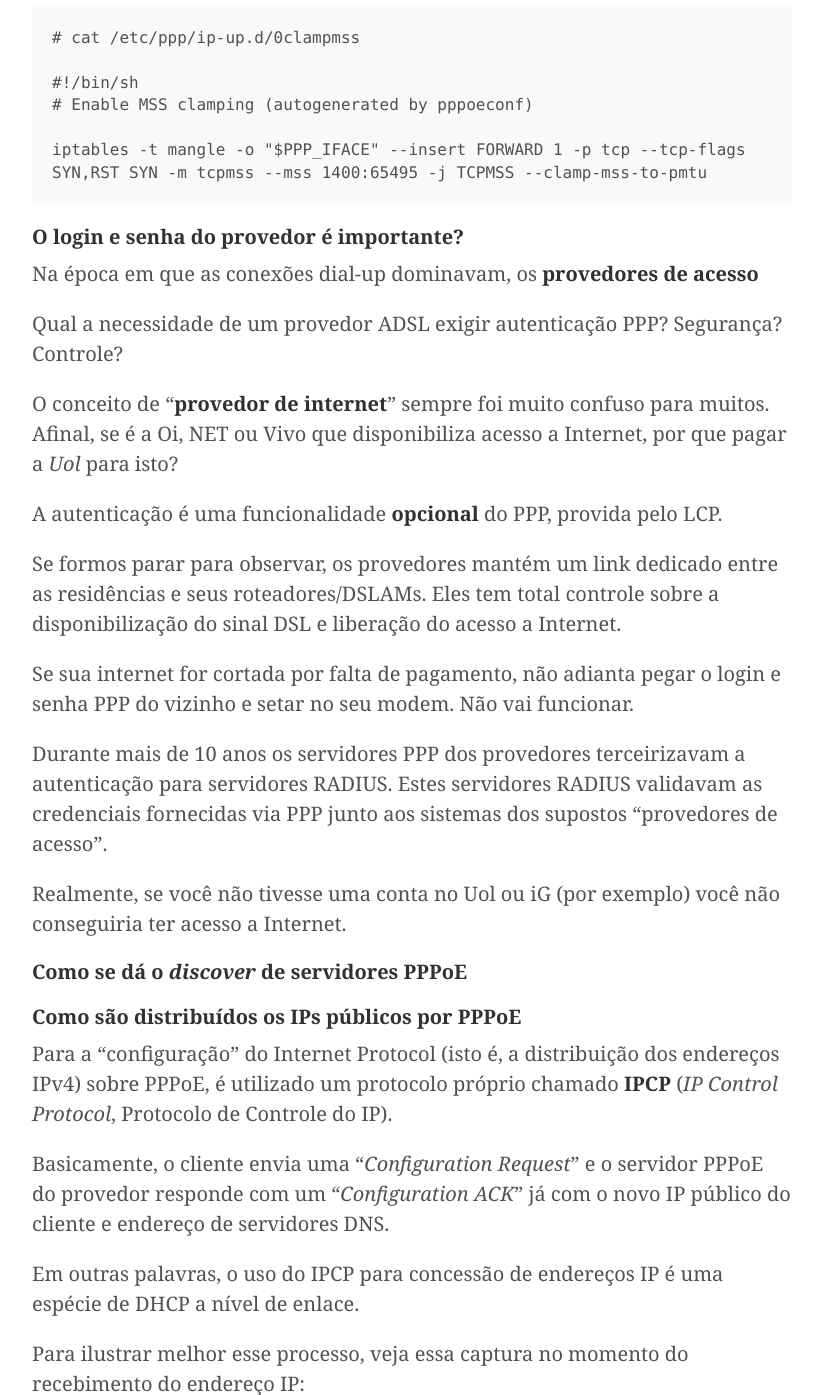
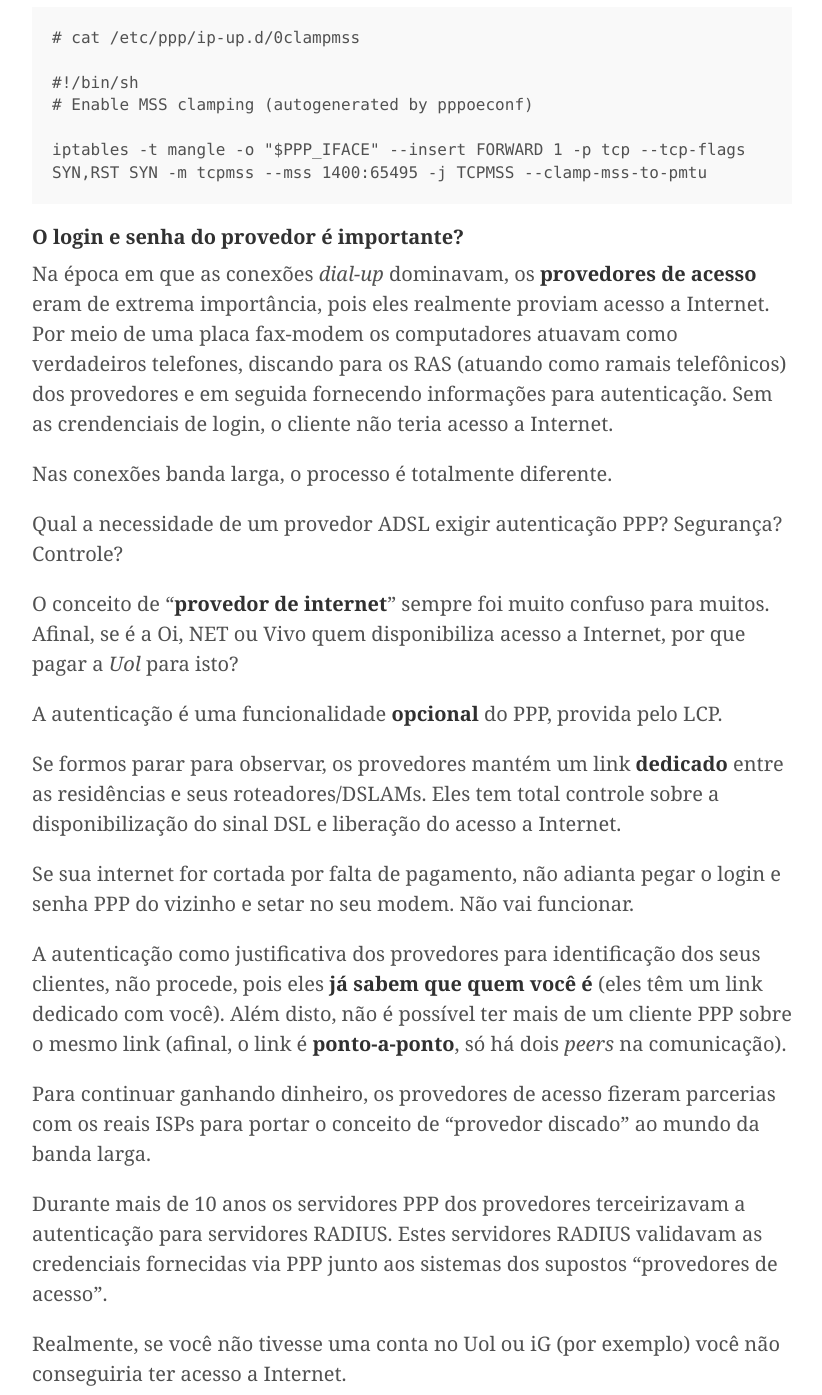
Before and after one commit to Kingm0b/jekyll-minimal-theme, a Jekyll site: the page built from _posts/2016-12-25-debian-pppoe.md, in a window 1280 px wide and 1400 px high, scrolled down 6266 px, cut to the strip 0-1395 px from the top of the window. Shown: the whole strip, without its empty margins (228-1050 px from the left). Built offline with Jekyll 4.4.1, drawn with Linux system fonts in a browser that asks for light colours; some of the changed text lies outside the part shown.

Commit message:
Update 2016-12-25-debian-pppoe.md

```diff
--- a/_posts/2016-12-25-debian-pppoe.md
+++ b/_posts/2016-12-25-debian-pppoe.md
@@ -191,21 +191,35 @@ iptables -t mangle -o "$PPP_IFACE" --insert FORWARD 1 -p tcp --tcp-flags SYN,RST
 
 #### O login e senha do provedor é importante?
 
-Na época em que as conexões dial-up dominavam, os **provedores de acesso**
+Na época em que as conexões *dial-up* dominavam, os **provedores de acesso** eram de extrema importância, pois eles realmente proviam acesso a Internet. Por meio de uma placa fax-modem os computadores atuavam como verdadeiros telefones, discando para os RAS (atuando como ramais telefônicos) dos provedores e em seguida fornecendo informações para autenticação. Sem as crendenciais de login, o cliente não teria acesso a Internet.
+
+Nas conexões banda larga, o processo é totalmente diferente.
 
 Qual a necessidade de um provedor ADSL exigir autenticação PPP? Segurança? Controle?
 
-O conceito de "**provedor de internet**" sempre foi muito confuso para muitos. Afinal, se é a Oi, NET ou Vivo que disponibiliza acesso a Internet, por que pagar a *Uol* para isto?
+O conceito de "**provedor de internet**" sempre foi muito confuso para muitos. Afinal, se é a Oi, NET ou Vivo quem disponibiliza acesso a Internet, por que pagar a *Uol* para isto?
 
 A autenticação é uma funcionalidade **opcional** do PPP, provida pelo LCP.
 
-Se formos parar para observar, os provedores mantém um link dedicado entre as residências e seus roteadores/DSLAMs. Eles tem total controle sobre a disponibilização do sinal DSL e liberação do acesso a Internet.
+Se formos parar para observar, os provedores mantém um link **dedicado** entre as residências e seus roteadores/DSLAMs. Eles tem total controle sobre a disponibilização do sinal DSL e liberação do acesso a Internet.
 
 Se sua internet for cortada por falta de pagamento, não adianta pegar o login e senha PPP do vizinho e setar no seu modem. Não vai funcionar.
+
+A autenticação como justificativa dos provedores para identificação dos seus clientes, não procede, pois eles **já sabem que quem você é** (eles têm um link dedicado com você). Além disto, não é possível ter mais de um cliente PPP sobre o mesmo link (afinal, o link é **ponto-a-ponto**, só há dois *peers* na comunicação).
+
+Para continuar ganhando dinheiro, os provedores de acesso fizeram parcerias com os reais ISPs para portar o conceito de "provedor discado" ao mundo da banda larga.
 
 Durante mais de 10 anos os servidores PPP dos provedores terceirizavam a autenticação para servidores RADIUS. Estes servidores RADIUS validavam as credenciais fornecidas via PPP junto aos sistemas dos supostos "provedores de acesso".
 
 Realmente, se você não tivesse uma conta no Uol ou iG (por exemplo) você não conseguiria ter acesso a Internet.
+
+Hoje, isto é considerado venda casada! Você pode opcionalmente pagar por um "provedor". Mas se quiser, também pode utilizar de "*provedores gratuitos*" dependendo de quem está te fornecendo o acesso, como:
+
+* Login: oi@oi
+* Senha: oi
+
+* Login: turbonet@turbonet
+* Senha: gvt25
 
 #### Como se dá o *discover* de servidores PPPoE
 
```
